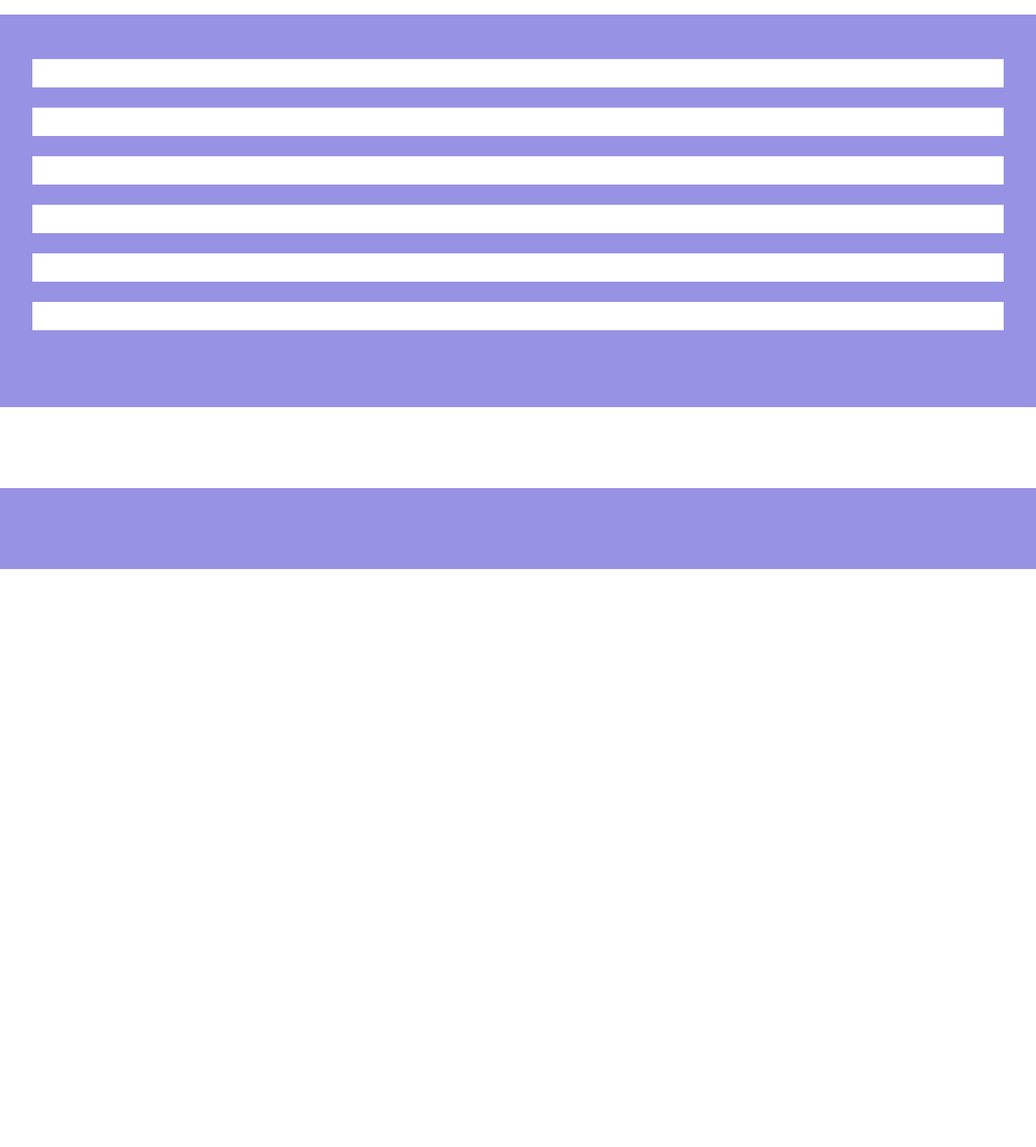
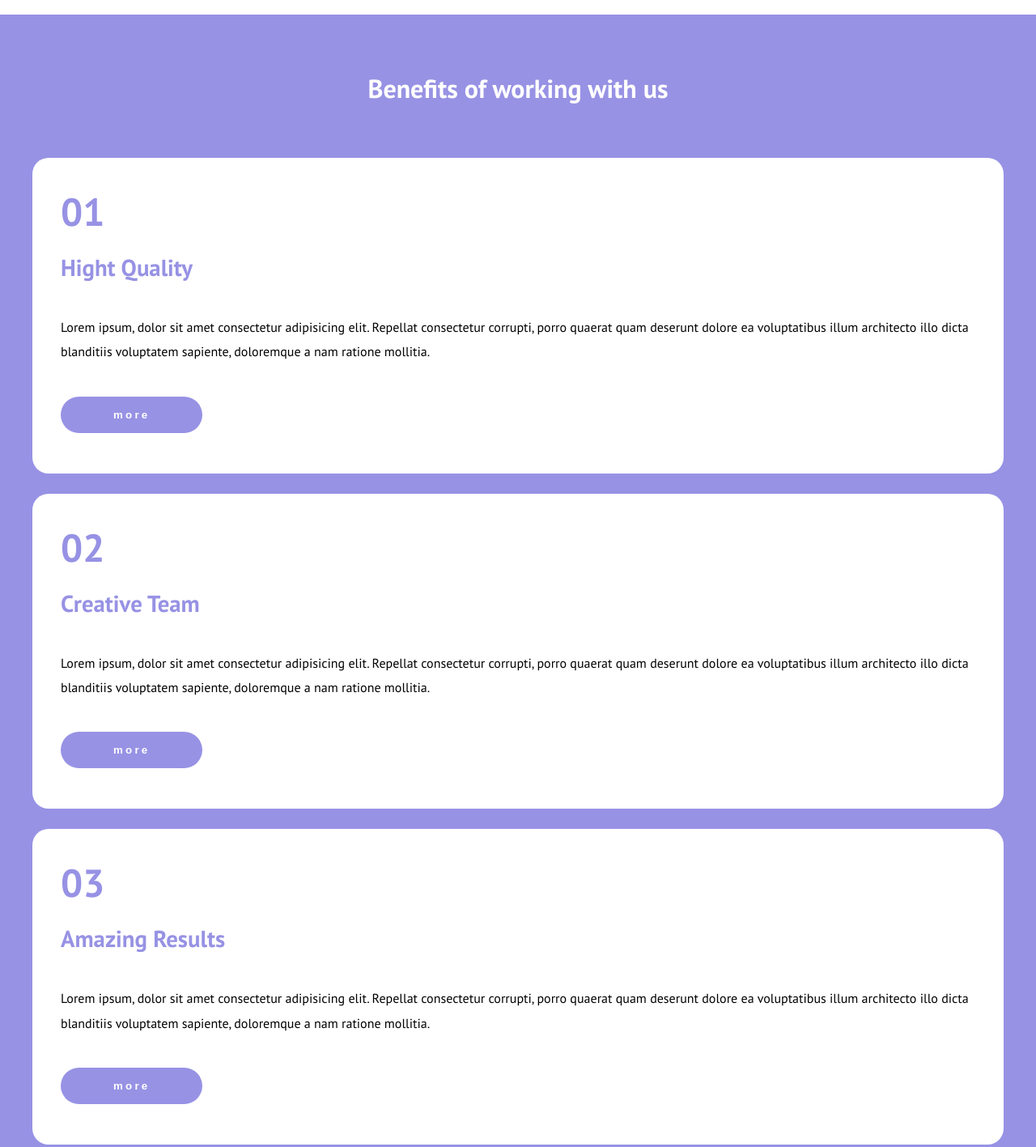
Before and after one commit to Broadcodes/htmlcss-responsive-layout, a plain HTML site: page index.html in a window 1280 px wide. Shown: the part 7900-9317 px from the top of the page at 81% size. Before the commit the page ends 8603 px from the top, so only its background shows below. Drawn offline with nearby package versions, Linux system fonts and the light colour scheme.

Commit message:
MAIN: Fourth section

```diff
--- a/css/style.css
+++ b/css/style.css
@@ -40,6 +40,10 @@ body {
 
 .margin-top{
     margin-top: 20px;
+}
+
+.margin-bottom{
+    margin-bottom: 50px;
 }
 
 .border-radius20{
@@ -240,3 +244,11 @@ div[class="card border-radius65 bg-violet text-center"] h3{
     object-fit: cover;
     border-radius: 50%;
 }
+
+#titleFourthSect{
+    padding: 40px 0;
+}
+
+div[class="card border-radius20 bg-white text-left"] h2{
+    font-size: 3rem;
+}
--- a/index.html
+++ b/index.html
@@ -136,14 +136,59 @@
             </div>
         </div>
 
+        <!-- Fourth section -->
         <div class="areaContainer">
             <div class="margin-horizontal">
-                <div class="card bg-white text-center"></div>
-                <div class="card bg-white text-center"></div>
-                <div class="card bg-white text-center"></div>
-                <div class="card bg-white text-center"></div>
-                <div class="card bg-white text-center"></div>
-                <div class="card bg-white text-center"></div>
+                <h2 id="titleFourthSect" class="color-white">Benefits of working with us</h2>
+                <div class="card border-radius20 bg-white text-left">
+                    <h2 class="color-violet">01</h2>
+                    <h3 class="color-violet">Hight Quality</h3>
+                    <p class="text-left">Lorem ipsum, dolor sit amet consectetur adipisicing elit. Repellat consectetur corrupti, porro
+                        quaerat quam deserunt dolore ea voluptatibus illum architecto illo dicta blanditiis voluptatem
+                        sapiente, doloremque a nam ratione mollitia.</p>
+                    <button class="bg-violet color-white margin-bottom">more</button>
+                </div>
+                <div class="card border-radius20 bg-white text-left">
+                    <h2 class="color-violet">02</h2>
+                    <h3 class="color-violet">Creative Team</h3>
+                    <p class="text-left">Lorem ipsum, dolor sit amet consectetur adipisicing elit. Repellat consectetur corrupti, porro
+                        quaerat quam deserunt dolore ea voluptatibus illum architecto illo dicta blanditiis voluptatem
+                        sapiente, doloremque a nam ratione mollitia.</p>
+                    <button class="bg-violet color-white margin-bottom">more</button>
+                </div>
+                <div class="card border-radius20 bg-white text-left">
+                    <h2 class="color-violet">03</h2>
+                    <h3 class="color-violet">Amazing Results</h3>
+                    <p class="text-left">Lorem ipsum, dolor sit amet consectetur adipisicing elit. Repellat consectetur corrupti, porro
+                        quaerat quam deserunt dolore ea voluptatibus illum architecto illo dicta blanditiis voluptatem
+                        sapiente, doloremque a nam ratione mollitia.</p>
+                    <button class="bg-violet color-white margin-bottom">more</button>
+                </div>
+                <div class="card border-radius20 bg-white text-left">
+                    <h2 class="color-violet">04</h2>
+                    <h3 class="color-violet">Best Pricing</h3>
+                    <p class="text-left">Lorem ipsum, dolor sit amet consectetur adipisicing elit. Repellat consectetur corrupti, porro
+                        quaerat quam deserunt dolore ea voluptatibus illum architecto illo dicta blanditiis voluptatem
+                        sapiente, doloremque a nam ratione mollitia.</p>
+                    <button class="bg-violet color-white margin-bottom">more</button>
+                </div>
+                <div class="card border-radius20 bg-white text-left">
+                    <h2 class="color-violet">05</h2>
+                    <h3 class="color-violet">Innovations</h3>
+                    <p class="text-left">Lorem ipsum, dolor sit amet consectetur adipisicing elit. Repellat consectetur corrupti, porro
+                        quaerat quam deserunt dolore ea voluptatibus illum architecto illo dicta blanditiis voluptatem
+                        sapiente, doloremque a nam ratione mollitia.</p>
+                    <button class="bg-violet color-white margin-bottom">more</button>
+                </div>
+                <div class="card border-radius20 bg-white text-left">
+                    <h2 class="color-violet">06</h2>
+                    <h3 class="color-violet">24/7 Support</h3>
+                    <p class="text-left">Lorem ipsum, dolor sit amet consectetur adipisicing elit. Repellat consectetur corrupti, porro
+                        quaerat quam deserunt dolore ea voluptatibus illum architecto illo dicta blanditiis voluptatem
+                        sapiente, doloremque a nam ratione mollitia.</p>
+                    <button class="bg-violet color-white margin-bottom">more</button>
+                </div>
+
             </div>
         </div>
 
```
